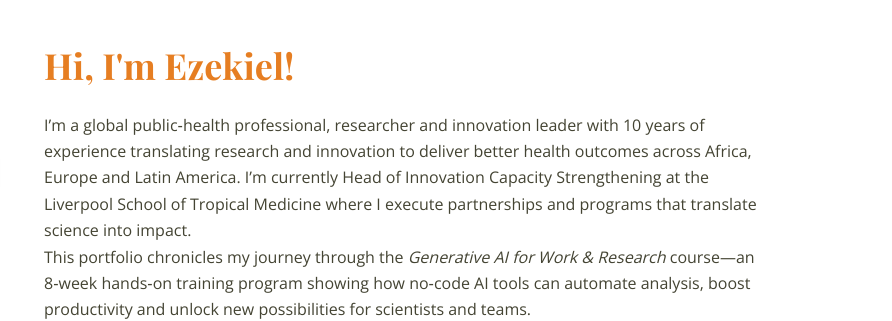
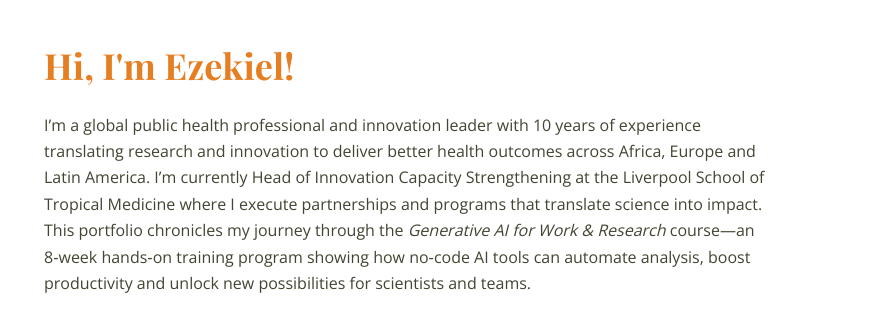
Before and after one commit to EazyBoro/graph-ai-portfolio, a plain HTML site: page index.html in a window 1280 px wide. Shown: the part 87-408 px from the top of the page, 388-1280 px from the left. Drawn offline with nearby package versions, Linux system fonts and the light colour scheme.

Commit message:
Update index.html

```diff
--- a/index.html
+++ b/index.html
@@ -109,7 +109,7 @@
 
       <div class="content-col">
         <h1>Hi, I'm Ezekiel!</h1>
-        <p>I’m a global public‑health professional, researcher and innovation leader with 10 years of experience translating research and innovation to deliver better health outcomes across Africa, Europe and Latin America. I’m currently Head of Innovation Capacity Strengthening at the Liverpool School of Tropical Medicine where I execute partnerships and programs that translate science into impact.</p>
+        <p>I’m a global public health professional and innovation leader with 10 years of experience translating research and innovation to deliver better health outcomes across Africa, Europe and Latin America. I’m currently Head of Innovation Capacity Strengthening at the Liverpool School of Tropical Medicine where I execute partnerships and programs that translate science into impact.</p>
 
         <p>This portfolio chronicles my journey through the <em>Generative AI for Work &amp; Research</em> course—an 8‑week hands‑on training program showing how no‑code AI tools can automate analysis, boost productivity and unlock new possibilities for scientists and teams.</p>
 
```
